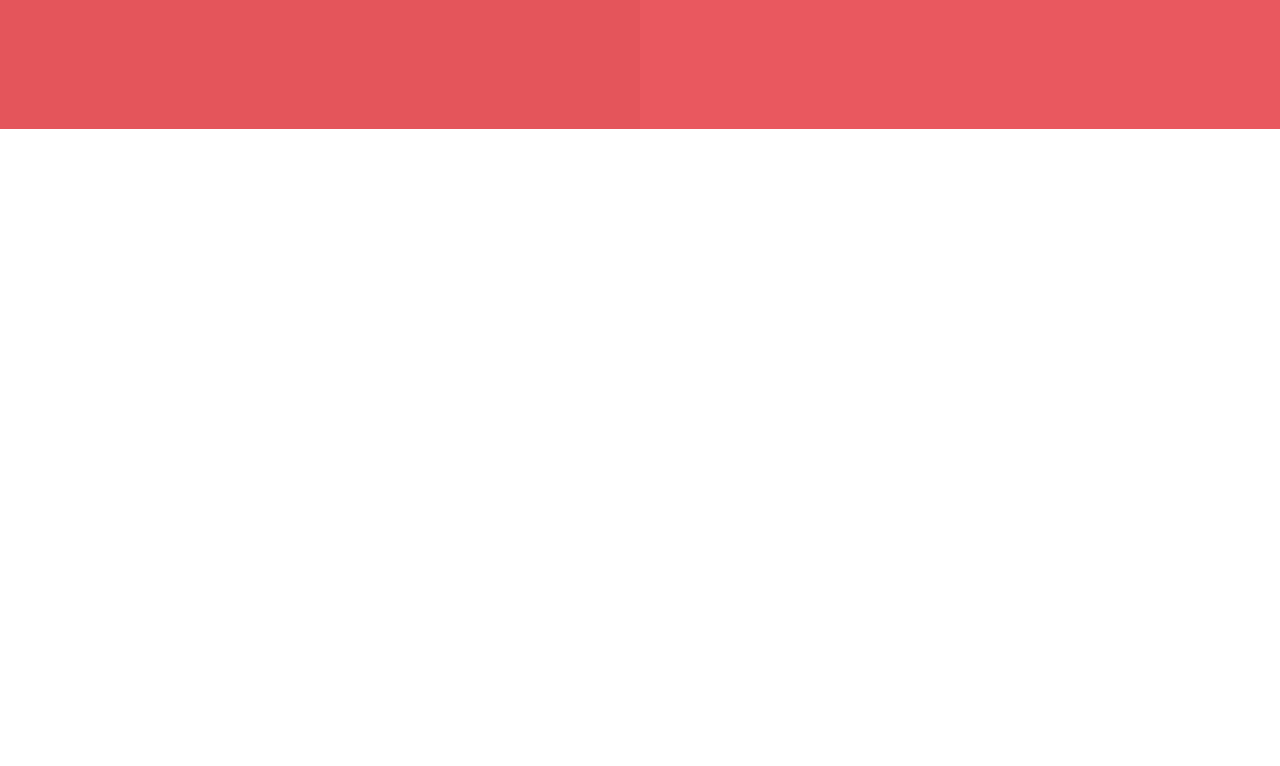
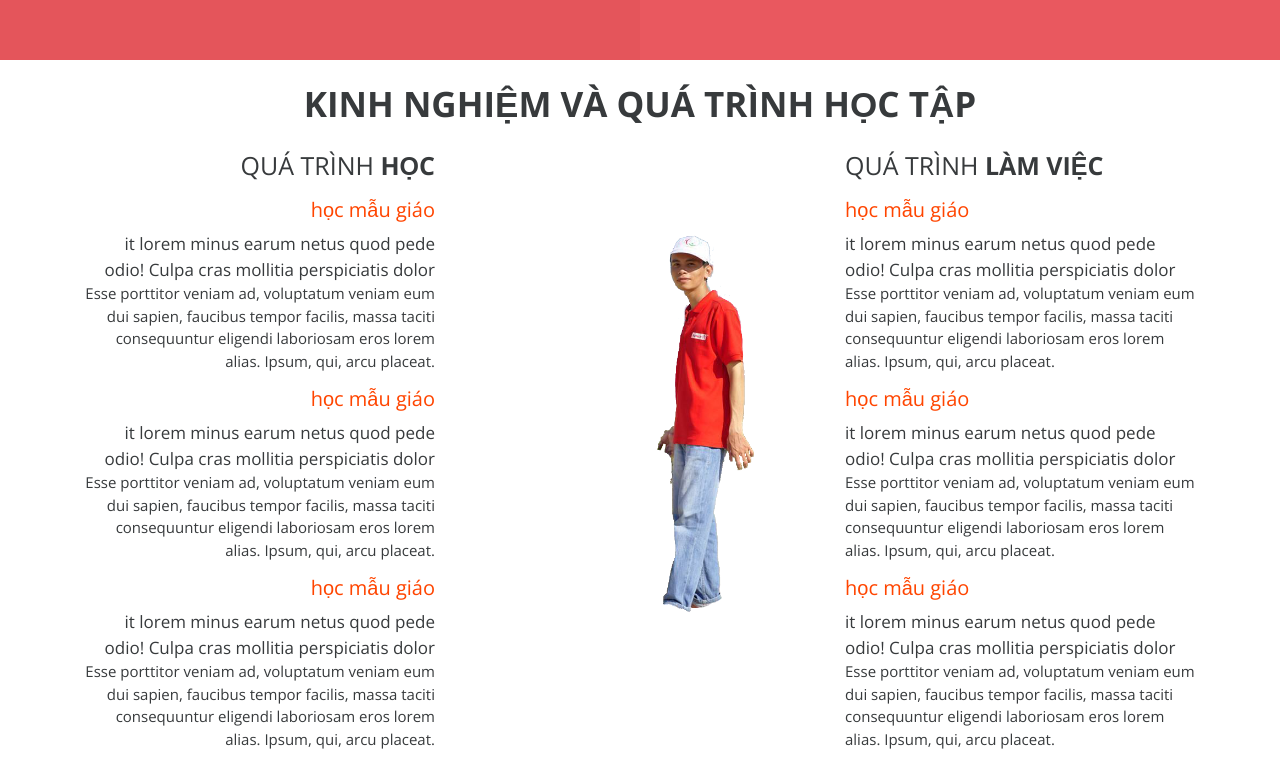
Before and after one commit to thuytx90th/thuytx90th.github.io, a plain HTML site: page index.html in a window 1280 px wide. Shown: the part 740-1506 px from the top of the page. Before the commit the page ends 869 px from the top, so only its background shows below. Drawn offline with nearby package versions, Linux system fonts and the light colour scheme.

Commit message:
khoihocvan

```diff
--- a/1.css
+++ b/1.css
@@ -8,6 +8,7 @@ html, body{
 }
 .menutop{
 	padding: 0;
+	background: #282829;
 }
 .menutop div.container{
 	background: #010101;
@@ -29,7 +30,7 @@ html, body{
 	font-size:15px;
 }
 
-/* khoi thong tin */
+/* khoi thong tinÂ */
 .khoitt{
 	height: 100%;
 	width: 100%;
@@ -51,7 +52,7 @@ html, body{
 .content img{
 	width: 150px;
 	border-radius: 50%;
-	margin-top: 20px;
+	margin-top: 100px;
 }
 .content h2{
 	color: white;
@@ -71,6 +72,31 @@ html, body{
 	border: none;
 	margin-top: 25px;
 }
+/* khoi hoc van */
+.khoihocvan h2{
+	margin-top: 25px;
+	font-size: 35px;
+	font-weight: bold;
+	text-transform: uppercase;
+}
+.khoihocvan h3{
+	font-size: 25px;
+	text-transform: uppercase;
+	margin: 20px 0px;
+}
+.khoihocvan h4{
+	font-size: 20px;
+	color: orangered;
+	margin: 10px 0px;
+}
+.khoihocvan span.nd1{
+	font-size: 17px;
+}
+.khoihocvan p{
+	font-size: 15px;
+}
+.khoihocvan img.img-anh{
+}
 /* menu di dong */
 @media (max-width: 770px){
 	*{}
@@ -82,6 +108,7 @@ html, body{
 	a.navbar-brand.logo {
 		width: 100%;
 		text-align: center;
+		margin-top: -60px;
 	}
 
 	.menuphai {
@@ -105,6 +132,27 @@ html, body{
 		margin-left: 0;
 	}
 	.content img.img-fluid {
-		margin-top: 20px;
+		margin-top: 70px;
+	}
+	.menutop{
+		background: #F7F7F9;
+	}
+	.menutop button{
+		margin: 10px;
+	}
+	.khoihocvan h2{
+		font-size: 18px;
+	}
+	.khoihocvan h3{
+		font-size: 15px;
+	}
+	.khoihocvan h4{
+		font-size: 14px;
+	}
+	.khoihocvan span.nd1{
+		font-size: 13px;
+	}
+	.khoihocvan p{
+		font-size: 12px;
 	}
 }
--- a/index.html
+++ b/index.html
@@ -11,7 +11,7 @@
 	<link rel="stylesheet" href="1.css">
 </head>
 <body >
-	<nav class="navbar navbar-light bg-faded menutop">
+	<nav class="navbar navbar-light bg-faded menutop navbar-fixed-top">
 		<button class="navbar-toggler hidden-sm-up" type="button" data-toggle="collapse" data-target="#exCollapsingNavbar2">
 
 		</button>
@@ -44,7 +44,73 @@
 			<h2>Trịnh Xuân Thủy</h2>
 			<h3>phone: 0987 555 290</h3>
 			<h3>email: thuytx90th@gmail.com</h3>
-			<a href="" class="btn btn-primary">Hợp tác</a>
+			<a href="" class="muthire btn btn-primary">Hợp tác</a>
+		</div>
+	</div>
+	<div class="khoihocvan">
+		<div class="container">
+			<div class="row">
+				<div class="col-sm-12 tieudeto text-sm-center">
+					<h2>Kinh nghiệm và quá trình học tập</h2>
+				</div>
+			</div>
+			<div class="row">
+				<div class="col-sm-4 text-xs-right cot4-1">
+					<h3>
+						Quá trình <b>Học</b>
+					</h3>
+					<div class="khoinho text-sm-right">
+						<h4>học mẫu giáo</h4>
+						<span class="nd1">it lorem minus earum netus quod pede odio! Culpa cras mollitia perspiciatis dolor</span>
+						<p>
+							 Esse porttitor veniam ad, voluptatum veniam eum dui sapien, faucibus tempor facilis, massa taciti consequuntur eligendi laboriosam eros lorem alias. Ipsum, qui, arcu placeat.
+						</p>
+					</div>
+					<div class="khoinho text-sm-right">
+						<h4>học mẫu giáo</h4>
+						<span class="nd1">it lorem minus earum netus quod pede odio! Culpa cras mollitia perspiciatis dolor</span>
+						<p>
+							 Esse porttitor veniam ad, voluptatum veniam eum dui sapien, faucibus tempor facilis, massa taciti consequuntur eligendi laboriosam eros lorem alias. Ipsum, qui, arcu placeat.
+						</p>
+					</div>
+					<div class="khoinho text-sm-right">
+						<h4>học mẫu giáo</h4>
+						<span class="nd1">it lorem minus earum netus quod pede odio! Culpa cras mollitia perspiciatis dolor</span>
+						<p>
+							 Esse porttitor veniam ad, voluptatum veniam eum dui sapien, faucibus tempor facilis, massa taciti consequuntur eligendi laboriosam eros lorem alias. Ipsum, qui, arcu placeat.
+						</p>
+					</div>
+				</div>
+				<div class="col-sm-4 text-xs-center cot4-2">
+					<img src="images/h2a.png" alt="" class="img-fluid text-xs-center img-anh">
+				</div>
+				<div class="col-sm-4 text-xs-left cot4-1">
+					<h3>
+						Quá trình <b>Làm Việc</b>
+					</h3>
+					<div class="khoinho text-sm-left">
+						<h4>học mẫu giáo</h4>
+						<span class="nd1">it lorem minus earum netus quod pede odio! Culpa cras mollitia perspiciatis dolor</span>
+						<p>
+							 Esse porttitor veniam ad, voluptatum veniam eum dui sapien, faucibus tempor facilis, massa taciti consequuntur eligendi laboriosam eros lorem alias. Ipsum, qui, arcu placeat.
+						</p>
+					</div>
+					<div class="khoinho text-sm-left">
+						<h4>học mẫu giáo</h4>
+						<span class="nd1">it lorem minus earum netus quod pede odio! Culpa cras mollitia perspiciatis dolor</span>
+						<p>
+							 Esse porttitor veniam ad, voluptatum veniam eum dui sapien, faucibus tempor facilis, massa taciti consequuntur eligendi laboriosam eros lorem alias. Ipsum, qui, arcu placeat.
+						</p>
+					</div>
+					<div class="khoinho text-sm-left">
+						<h4>học mẫu giáo</h4>
+						<span class="nd1">it lorem minus earum netus quod pede odio! Culpa cras mollitia perspiciatis dolor</span>
+						<p>
+							 Esse porttitor veniam ad, voluptatum veniam eum dui sapien, faucibus tempor facilis, massa taciti consequuntur eligendi laboriosam eros lorem alias. Ipsum, qui, arcu placeat.
+						</p>
+					</div>
+				</div>
+			</div>
 		</div>
 	</div>
 </body>
```
Also changed, not shown: images/h2a.png (added).
